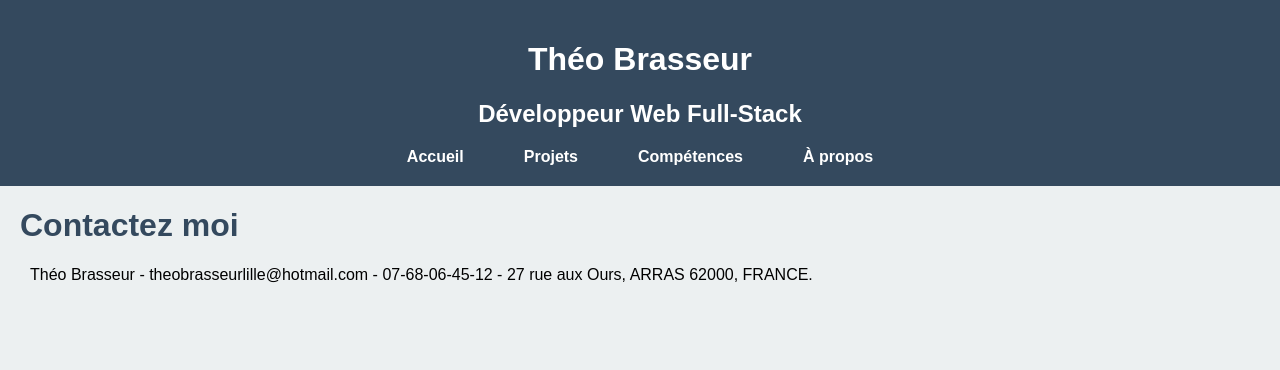
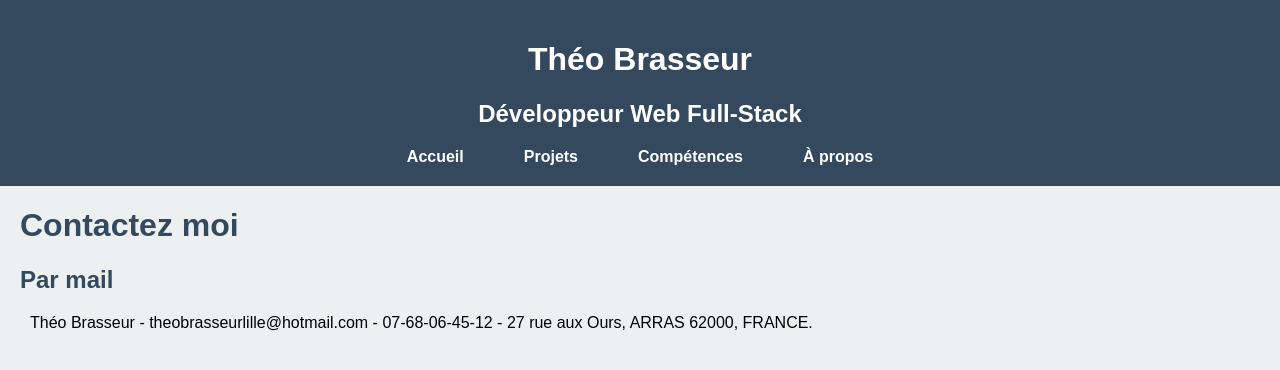
Before and after one commit to TheoBrasseurOCR/portfolioOCR, a React (Create React App) app: page /contact in a window 1280 px wide. Shown: the top 370 px of the page. Built offline with nearby package versions, Linux system fonts and the light colour scheme.

Commit message:
edit apropos

```diff
--- a/src/pages/Apropos.jsx
+++ b/src/pages/Apropos.jsx
@@ -15,6 +15,7 @@ const Apropos = () => {
           <Link to="/mentions-legales">Mentions Légales</Link>
           <Link to="/cgu">Conditions Générales d'Utilisation</Link>
           <Link to="/contact">Contact</Link>
+          <Link to="/contact">Télécharger mon CV</Link>
         </div>
       </div>
     </section>
--- a/src/pages/Contact.jsx
+++ b/src/pages/Contact.jsx
@@ -4,6 +4,7 @@ const Contact = () => {
   return (
     <div className="contact-txt">
       <h1>Contactez moi</h1>
+      <h2>Par mail</h2>
       <p>
         Théo Brasseur - theobrasseurlille@hotmail.com - 07-68-06-45-12 - 27 rue aux Ours, ARRAS 62000, FRANCE.
       </p>
```
